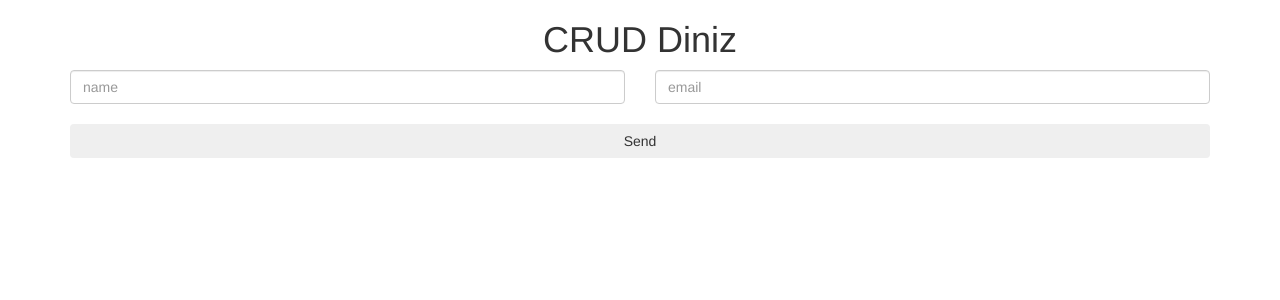
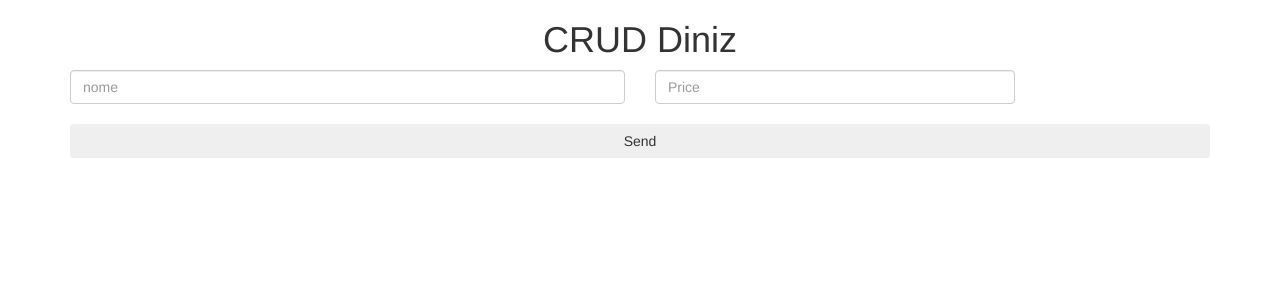
Before and after one commit to jonasferreira-silva1/python_crud, a Flask app: page /add in a window 1280 px wide. Shown: the top 300 px of the page. Run offline with Flask 3, Linux system fonts and the light colour scheme; some libraries are stand-ins or nearby versions.

Commit message:
adaptando o projeto para exibir preco no esp32

```diff
--- a/templates/add.html
+++ b/templates/add.html
@@ -4,10 +4,10 @@
         <form action="/add" method="POST" class="container">
             <div class="row">
                 <div class="col-md-6">
-                    <input type="text" name="name" id="name" placeholder="name" class="form-control">
+                    <input type="text" name="nome" id="nome" placeholder="nome" class="form-control">
                 </div>
-                <div class="col-md-6">
-                    <input type="text" name="email" id="email" placeholder="email" class="form-control">
+                <div class="col-md-4">
+                    <input type="text" name="preco" id="preco" placeholder="Price" class="form-control">
                 </div>
             </div>
             <br>
--- a/templates/edit.html
+++ b/templates/edit.html
@@ -4,10 +4,10 @@
         <form action="/edit/{{ person.id }}" method="POST" class="container">
             <div class="row">
                 <div class="col-md-6">
-                    <input type="text" name="name" id="name" placeholder="name" class="form-control" value="{{ person.name }}">
+                    <input type="text" name="nome" id="nome" placeholder="nome" class="form-control" value="{{ person.nome }}">
                 </div>
-                <div class="col-md-6">
-                    <input type="text" name="email" id="email" placeholder="email" class="form-control" value="{{ person.email }}">
+                <div class="col-md-4">
+                    <input type="text" name="preco" id="preco" placeholder="Price" class="form-control" value="{{ person.preco }}"> <!-- Campo para preço -->
                 </div>
             </div>
             <br>
--- a/training.py
+++ b/training.py
@@ -12,15 +12,15 @@ db = SQLAlchemy(app)
 
 class Person(db.Model):
     id = db.Column(db.Integer, primary_key=True)
-    name = db.Column(db.String(50))
-    email = db.Column(db.String(100))
+    nome = db.Column(db.String(50))
+    preco = db.Column(db.Float)
 
-    def __init__(self, name, email):
-        self.name = name
-        self.email = email
+    def __init__(self, nome, preco):
+        self.nome = nome
+        self.preco = preco
 
     def to_json(self):
-        return {"id": self.id, "name": self.name, "email": self.email}
+        return {"id": self.id, "nome": self.nome, "preco": float(self.preco)}
 
 with app.app_context():
     db.create_all()
@@ -43,7 +43,7 @@ def select_user(id):
 def create():
     if request.method == "POST":
         try:
-            newPerson = Person(request.form['name'], request.form['email'])
+            newPerson = Person(request.form['nome'], request.form['preco'])
             db.session.add(newPerson)
             db.session.commit()
             return redirect(url_for('index'))
@@ -58,8 +58,8 @@ def update(id):
     if request.method == "POST":
         # pegar os dados que vinheram da requisição
         try:
-            person.name = request.form['name']
-            person.email = request.form['email']
+            person.nome = request.form['nome']
+            person.preco = request.form['preco']
             db.session.add(person)
             db.session.commit()
             return redirect(url_for('index'))
@@ -88,13 +88,13 @@ def index():
 def about():
     return render_template("about.html")
 
-@app.route("/persons/<user_name>")
-def users(user_name):
-    return render_template("users.html", user_name=user_name)
+@app.route("/persons/<user_nome>")
+def users(user_nome):
+    return render_template("users.html", user_nome=user_nome)
 
-def generate_response(status, content_name, content, msg=False):
+def generate_response(status, content_nome, content, msg=False):
     body = {}
-    body[content_name] = content
+    body[content_nome] = content
 
     if(msg):
         body["message"] = msg
@@ -102,4 +102,4 @@ def generate_response(status, content_name, content, msg=False):
     return Response(json.dumps(body), status=status, mimetype="application/json")
 
 if __name__ == "__main__":
-    app.run(debug=True)
+    app.run(host='0.0.0.0', port=80, debug=True)
```
Also changed, not shown: templates/homepage.html (+5 -5 lines).
